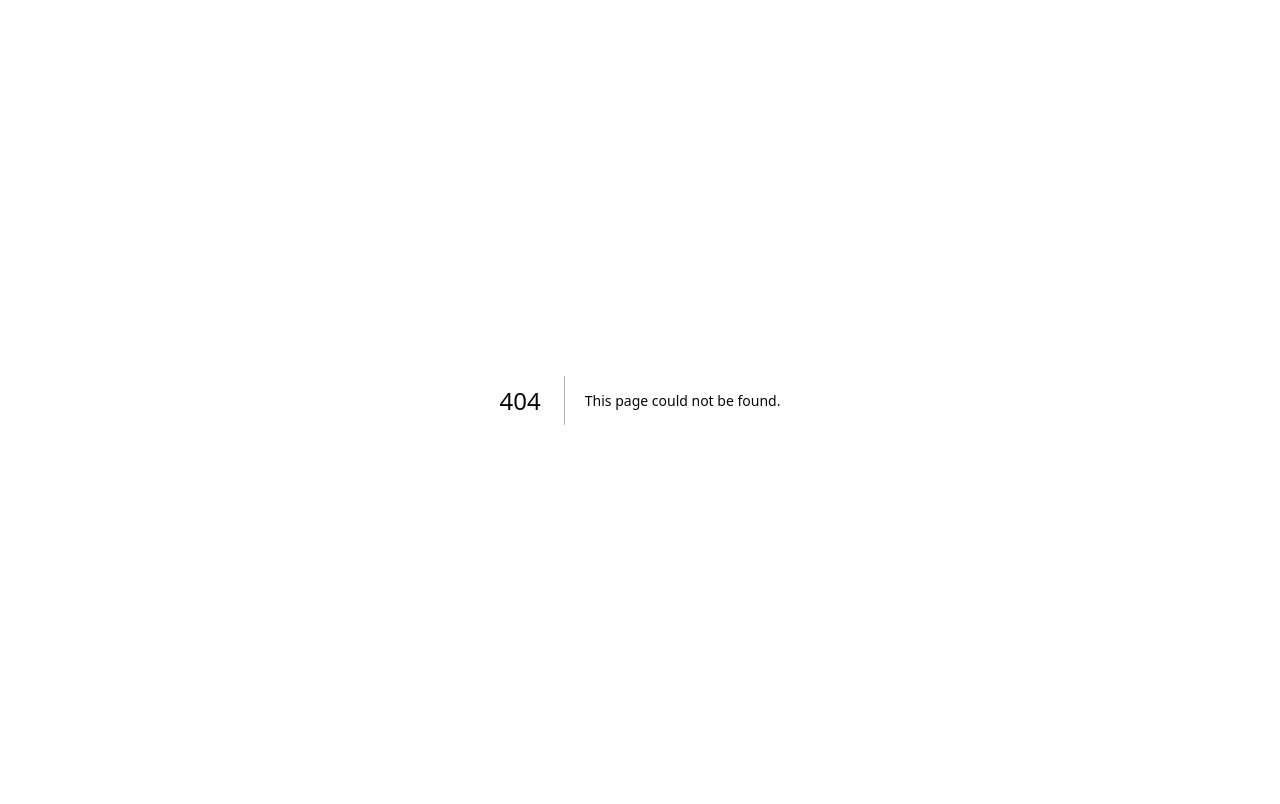
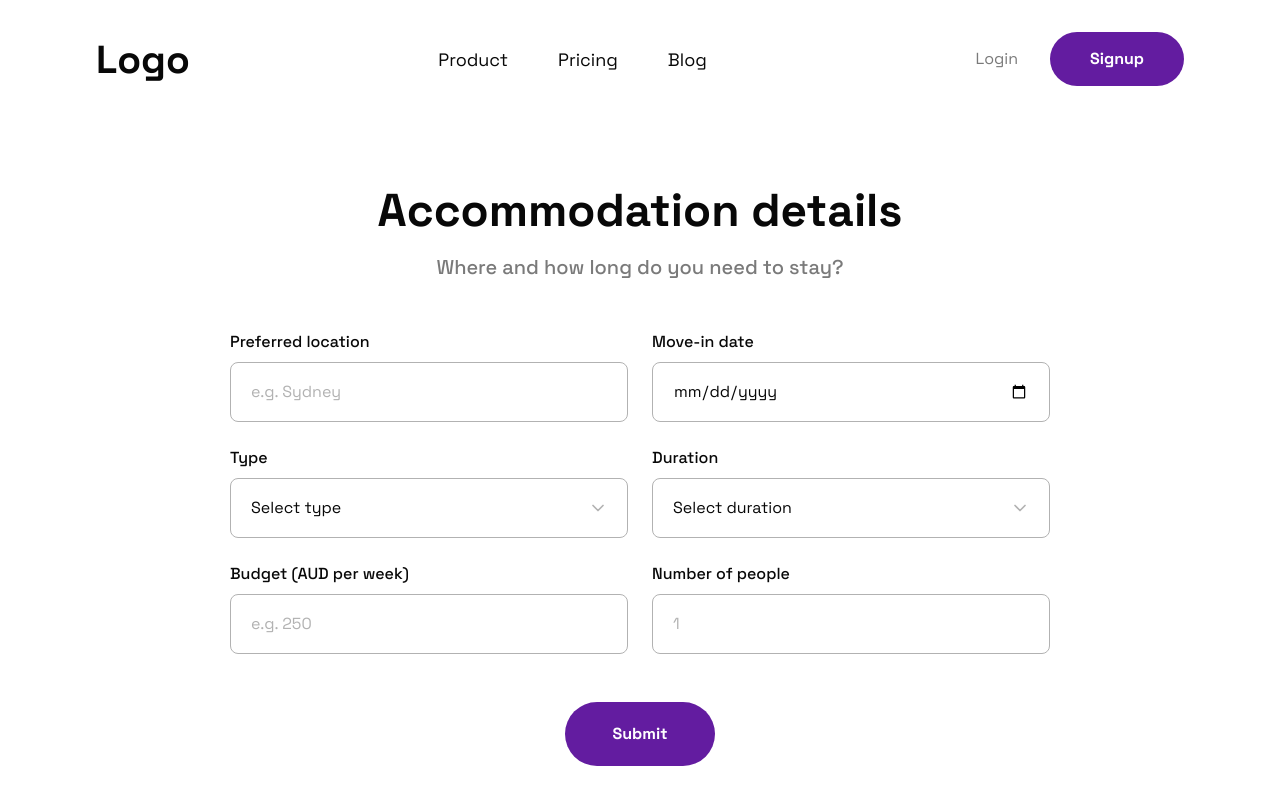
Before and after one commit to rubenelkana/whv-world, a Next.js app: page /onboarding/accommodation in a window 1280 px wide. Before the commit this address had no page. Shown: the top 804 px of the page. Built offline with nearby package versions, Linux system fonts and the light colour scheme.

Commit message:
feat: build accommodation detail page

```diff
--- /dev/null
+++ b/app/onboarding/accommodation/page.tsx
@@ -0,0 +1,69 @@
+import Link from "next/link";
+import { Nav } from "@/components/nav";
+import { Button } from "@/components/ui/button";
+import { TextInput } from "@/components/ui/text-input";
+import { Select } from "@/components/ui/select";
+import { FormGrid } from "@/components/onboarding/form-grid";
+import { PageHeader } from "@/components/onboarding/page-header";
+
+const ACCOMMODATION_TYPES = [
+  { value: "shared", label: "Shared house" },
+  { value: "studio", label: "Studio" },
+  { value: "private", label: "Private room" },
+  { value: "hostel", label: "Hostel" },
+];
+
+const DURATIONS = [
+  { value: "short", label: "Less than 1 month" },
+  { value: "medium", label: "1–3 months" },
+  { value: "long", label: "3+ months" },
+];
+
+export default function AccommodationDetailPage() {
+  return (
+    <main className="min-h-screen">
+      <Nav />
+      <section className="max-w-page mx-auto px-6 md:px-24 py-16">
+        <PageHeader
+          title="Accommodation details"
+          subtitle="Where and how long do you need to stay?"
+        />
+
+        <FormGrid>
+          <TextInput label="Preferred location" placeholder="e.g. Sydney" />
+          <TextInput
+            label="Move-in date"
+            type="date"
+            placeholder="dd/mm/yyyy"
+          />
+          <Select
+            label="Type"
+            placeholder="Select type"
+            options={ACCOMMODATION_TYPES}
+          />
+          <Select
+            label="Duration"
+            placeholder="Select duration"
+            options={DURATIONS}
+          />
+          <TextInput
+            label="Budget (AUD per week)"
+            type="number"
+            placeholder="e.g. 250"
+          />
+          <TextInput
+            label="Number of people"
+            type="number"
+            placeholder="1"
+          />
+        </FormGrid>
+
+        <div className="flex justify-center mt-12">
+          <Link href="/onboarding/needs">
+            <Button size="lg">Submit</Button>
+          </Link>
+        </div>
+      </section>
+    </main>
+  );
+}
```
